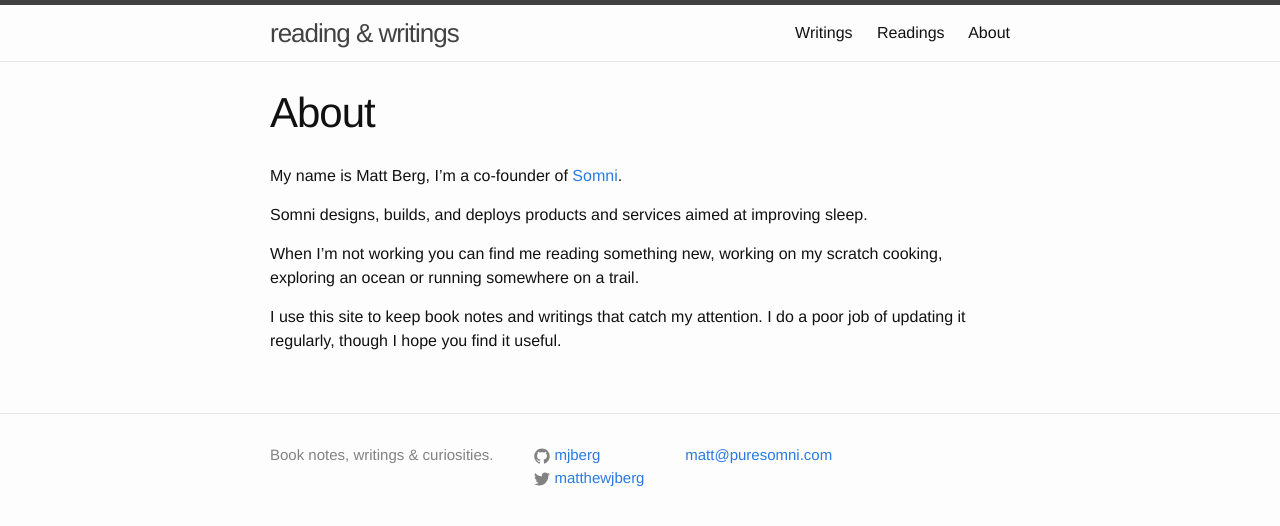
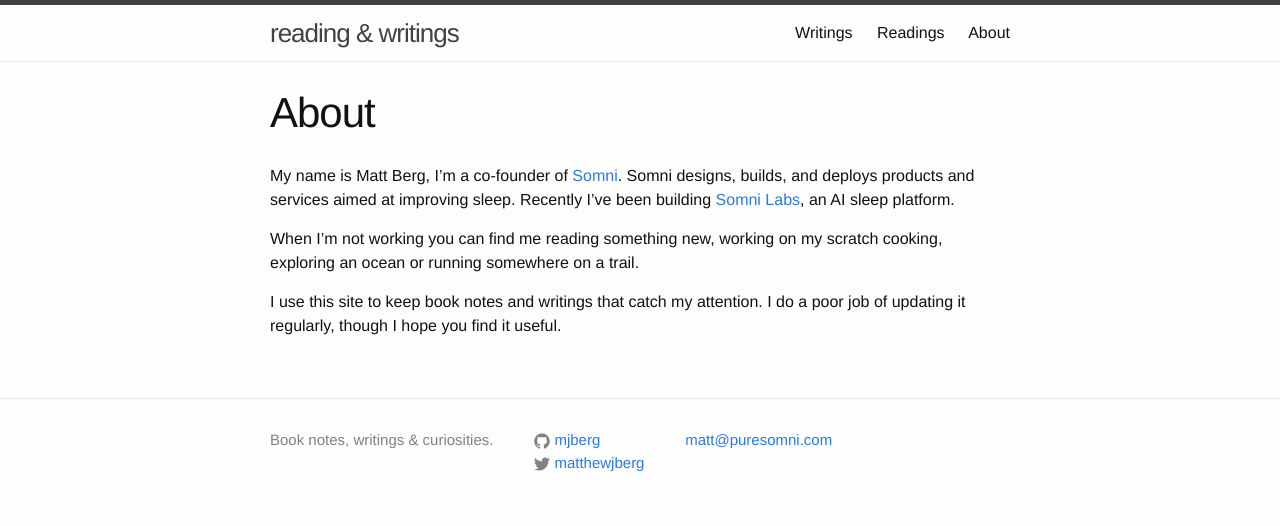
Before and after one commit to mjberg/reading-and-writing, a Jekyll site: the page built from about.md, in a window 1280 px wide. Shown: the top 526 px of the page. Built offline with Jekyll 4.4.1, drawn with Linux system fonts in a browser that asks for light colours.

Commit message:
Add Somni Labs to about page

```diff
--- a/about.md
+++ b/about.md
@@ -4,9 +4,7 @@ title: About
 permalink: /about/
 ---
 
-My name is Matt Berg, I'm a co-founder of [Somni](http://puresomni.com/).
-
-Somni designs, builds, and deploys products and services aimed at improving sleep.
+My name is Matt Berg, I'm a co-founder of [Somni](http://puresomni.com/). Somni designs, builds, and deploys products and services aimed at improving sleep. Recently I've been building [Somni Labs](https://somnilabs.ai), an AI sleep platform.
 
 When I'm not working you can find me reading something new, working on my scratch cooking, exploring an ocean or running somewhere on a trail.
 
```
